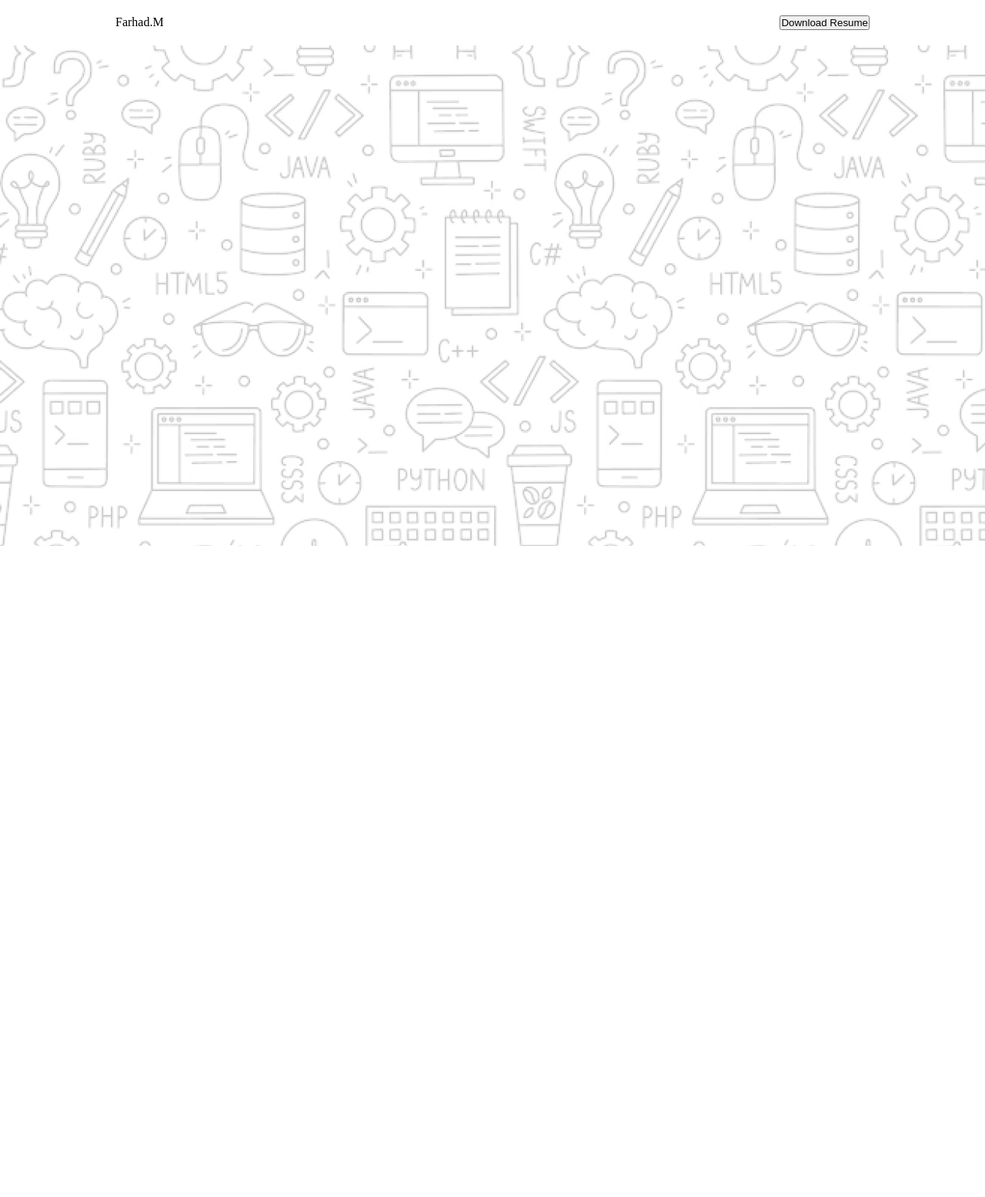
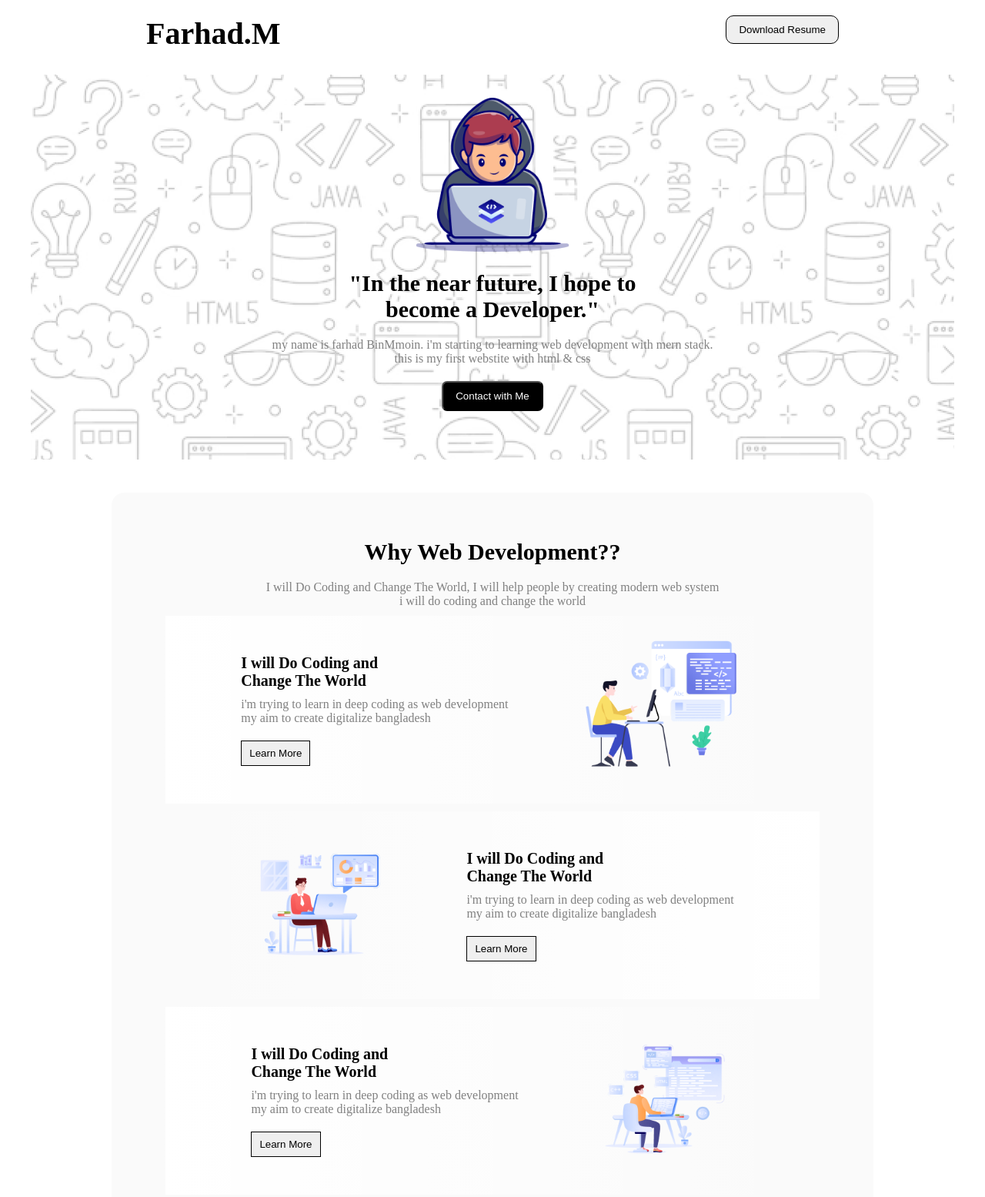
Before and after one commit to farhad-fbm/b10a1_portfolio, a plain HTML site: page index.html in a window 1280 px wide. Shown: the whole page at 77% size. Before the commit the page ends 800 px from the top, so only its background shows below. Drawn offline with Linux system fonts and the light colour scheme.

Commit message:
added why section

```diff
--- a/index.html
+++ b/index.html
@@ -9,13 +9,88 @@
 </head>
 
 <body>
-  <nav>
-    <div>Farhad.M</div>
-    <div><button>Download Resume</button></div>
-  </nav>
-  <div class="bannerContainer">
-
+  <div class="navContainer">
+    <nav>
+      <p>Farhad.M</p>
+      <div><button class="navBtn">Download Resume</button></div>
+    </nav>
+    <div class="bannerContainer">
+      <div><img class="banner_logo" src="/assets/Group.png" alt=""></div>
+      <div class="hope">"In the near future, I hope to <br>
+        become a Developer."</div>
+      <div style="color: gray;">my name is farhad BinMmoin. i'm starting to learning web development with mern stack.
+        <br>this
+        is my first
+        webstite
+        with html & css
+      </div>
+      <div>
+        <button class="contactBtn">Contact with Me</button>
+      </div>
+    </div>
   </div>
+  <!--whysection -------------- -->
+  <section class="whySection">
+    <div style="text-align: center; margin-top: 30px;">
+      <p style="font-size: 30px; font-weight: bolder;">Why Web Development??</p>
+      <p style="color: gray; padding-top: 20px;">I will Do Coding and
+        Change The World, I will help people by creating modern web system <br>
+        i will do coding and change the world
+      </p>
+    </div>
+    <!-- card-1 -->
+    <div class="devCard">
+      <div>
+        <p style="font-size: 20px; font-weight: 900;">I will Do Coding and <br>
+          Change The World</p>
+        <p style="color: gray; padding: 10px 0;">
+          i'm trying to learn in deep coding as web development <br>
+          my aim to create digitalize bangladesh
+        </p>
+        <div>
+          <button style="border: 1px solid black;margin-top: 10px; padding: 8px 10px;">Learn More</button>
+        </div>
+      </div>
+      <div>
+        <img style="height: 180px;" src="./assets/Layer_1.png" alt="">
+      </div>
+    </div>
+    <!-- card-2 -->
+    <div class="devCard" style="flex-direction: row-reverse;
+    background: linear-gradient(90.00deg, rgb(255, 255,255, 0), rgba(255, 255, 255) 100%);">
+      <div>
+        <p style="font-size: 20px; font-weight: 900;">I will Do Coding and <br>
+          Change The World</p>
+        <p style="color: gray; padding: 10px 0;">
+          i'm trying to learn in deep coding as web development <br>
+          my aim to create digitalize bangladesh
+        </p>
+        <div>
+          <button style="border: 1px solid black;margin-top: 10px; padding: 8px 10px;">Learn More</button>
+        </div>
+      </div>
+      <div>
+        <img style="height: 180px;" src="./assets/Group 3.png" alt="">
+      </div>
+    </div>
+    <!-- card-3 -->
+    <div class="devCard">
+      <div>
+        <p style="font-size: 20px; font-weight: 900;">I will Do Coding and <br>
+          Change The World</p>
+        <p style="color: gray; padding: 10px 0;">
+          i'm trying to learn in deep coding as web development <br>
+          my aim to create digitalize bangladesh
+        </p>
+        <div>
+          <button style="border: 1px solid black;margin-top: 10px; padding: 8px 10px;">Learn More</button>
+        </div>
+      </div>
+      <div>
+        <img style="height: 180px;" src="./assets/Group 4.png" alt="">
+      </div>
+    </div>
+  </section>
 </body>
 
 </html>
--- a/style.css
+++ b/style.css
@@ -3,20 +3,85 @@
   margin: 0;
 }
 
+button {
+  cursor: pointer;
+}
+
 body {
-  max-width: 1440px;
-  margin: 20px auto;
+  max-width: 1200px;
+  margin: 0 auto;
+}
+
+.navContainer {
+  height: 600px;
 }
 
 nav {
   display: flex;
   justify-content: space-between;
-  padding: 0 150px;
+  padding: 20px 150px;
+}
+
+nav>p {
+  font-size: 40px;
+  font-weight: bolder;
+}
+
+.navBtn {
+  border: 1px solid black;
+  border-radius: 10px;
+  padding: 10px 16px;
 }
 
 .bannerContainer {
   background-image: url("./assets/Hero-bg.png");
-  margin-top: 20px;
-  height: 650px;
+  margin-top: 10px;
+  height: 500px;
   width: 100%;
+  display: flex;
+  flex-direction: column;
+  justify-content: start;
+  align-items: center;
+  gap: 20px;
+  text-align: center;
 }
+
+.banner_logo {
+  height: 200px;
+  width: 200px;
+  margin-top: 30px;
+}
+
+.hope {
+  font-size: 30px;
+  font-weight: bolder;
+}
+
+.contactBtn {
+  padding: 10px 16px;
+  border-radius: 7px;
+  background-color: black;
+  color: white;
+}
+
+
+/* __________________ */
+.whySection {
+  width: 950px;
+  margin: auto;
+  border-radius: 16px;
+  background: rgba(13, 19, 33, 0.02);
+  margin-top: 40px;
+  padding: 30px 20px;
+}
+
+.devCard {
+  background: linear-gradient(90.00deg, rgb(255, 255, 255), rgba(255, 255, 255, 0) 100%);
+  display: flex;
+  justify-content: center;
+  align-items: center;
+  gap: 100px;
+  padding: 30px 50px;
+  width: 750px;
+  margin: 10px auto;
+}
```
